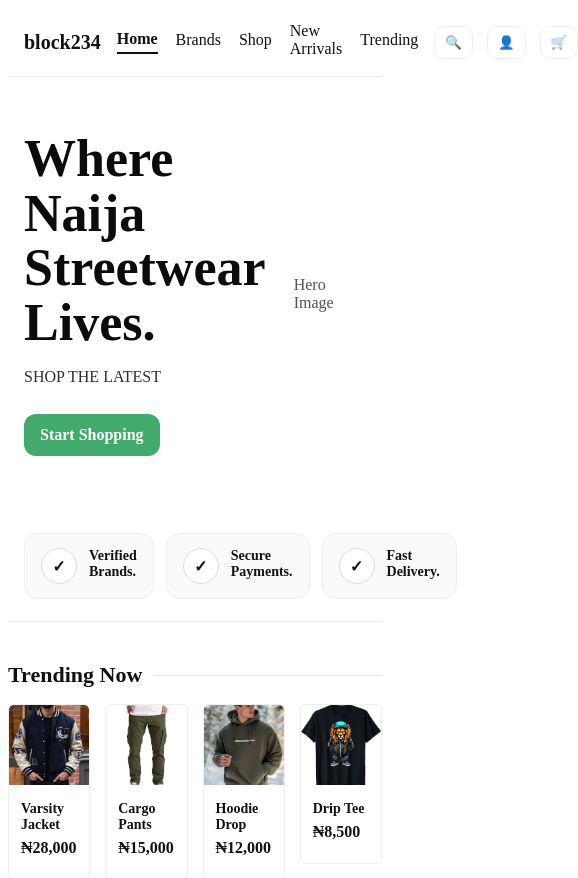
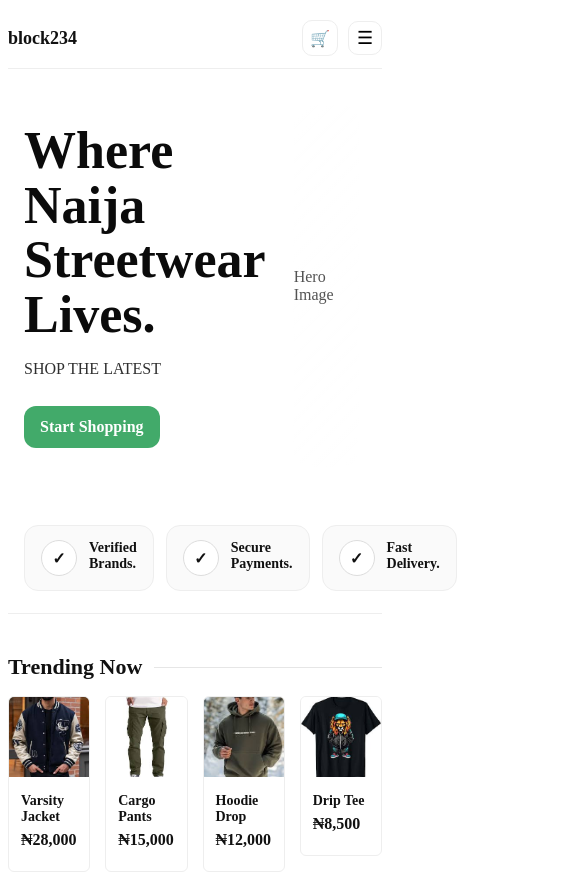
Before and after one commit to Itzteejay70/clothing-web-frontend, a React (Vite) app: page / in a window 390 px wide. Shown: the top 878 px of the page, 578 px wide, since content can reach past the window. Built offline with nearby package versions, Linux system fonts and the light colour scheme.

Commit message:
refactor Navbar component with responsive design and styling updates

```diff
--- a/src/components/layout/Navbar.jsx
+++ b/src/components/layout/Navbar.jsx
@@ -1,76 +1,57 @@
+import { useState } from "react";
 import { Link, NavLink } from "react-router-dom";
-
-const navLinkStyle = ({ isActive }) => ({
-  textDecoration: "none",
-  color: "#111",
-  fontWeight: isActive ? "600" : "400",
-  borderBottom: isActive ? "2px solid #111" : "none",
-  paddingBottom: "4px",
-});
+import "../../styles/home.css";
 
 export default function Navbar() {
+  const [open, setOpen] = useState(false);
+
+  function closeMenu() {
+    setOpen(false);
+  }
+
   return (
-    <header
-      style={{
-        background: "#fff",
-        borderBottom: "1px solid #eee",
-        position: "sticky",
-        top: 0,
-        zIndex: 50,
-      }}
-    >
-      <div
-        style={{
-          maxWidth: "1100px",
-          margin: "0 auto",
-          padding: "14px 16px",
-          display: "flex",
-          alignItems: "center",
-          justifyContent: "space-between",
-          gap: "16px",
-        }}
-      >
-        {/* Logo */}
-        <Link to="/" style={{ textDecoration: "none", color: "#111" }}>
-          <div style={{ fontWeight: 800, fontSize: "20px" }}>
-            block<span style={{ fontWeight: 900 }}>234</span>
-          </div>
+    <header className="nav">
+      <div className="container navInner">
+        {/* Left: Logo */}
+        <Link to="/" className="navLogo" onClick={closeMenu}>
+          block<span>234</span>
         </Link>
 
-        {/* Nav links */}
-        <nav style={{ display: "flex", gap: "18px", alignItems: "center" }}>
-          <NavLink to="/" style={navLinkStyle}>
-            Home
-          </NavLink>
-          <NavLink to="/brands" style={navLinkStyle}>
-            Brands
-          </NavLink>
-          <NavLink to="/shop" style={navLinkStyle}>
-            Shop
-          </NavLink>
-          <NavLink to="/new-arrivals" style={navLinkStyle}>
-            New Arrivals
-          </NavLink>
-          <NavLink to="/trending" style={navLinkStyle}>
-            Trending
-          </NavLink>
+        {/* Desktop links */}
+        <nav className="navLinks">
+          <NavLink to="/" className="navLink">Home</NavLink>
+          <NavLink to="/brands" className="navLink">Brands</NavLink>
+          <NavLink to="/shop" className="navLink">Shop</NavLink>
+          <NavLink to="/new-arrivals" className="navLink">New Arrivals</NavLink>
+          <NavLink to="/trending" className="navLink">Trending</NavLink>
         </nav>
 
-        {/* Right icons (simple placeholders for now) */}
-        <div style={{ display: "flex", gap: "14px", alignItems: "center" }}>
-          <button style={iconBtn}>🔍</button>
-          <button style={iconBtn}>👤</button>
-          <button style={iconBtn}>🛒</button>
+        {/* Right: Icons + Hamburger */}
+        <div className="navActions">
+          <Link to="/cart" className="navIconBtn" aria-label="Cart">
+            🛒
+          </Link>
+
+          {/* Hamburger (mobile only) */}
+          <button
+            className="navMenuBtn"
+            onClick={() => setOpen((v) => !v)}
+            aria-label="Toggle menu"
+            aria-expanded={open}
+          >
+            {open ? "✕" : "☰"}
+          </button>
         </div>
+      </div>
+
+      {/* Mobile menu */}
+      <div className={`navMobile ${open ? "open" : ""}`}>
+        <NavLink to="/" className="navMobileLink" onClick={closeMenu}>Home</NavLink>
+        <NavLink to="/brands" className="navMobileLink" onClick={closeMenu}>Brands</NavLink>
+        <NavLink to="/shop" className="navMobileLink" onClick={closeMenu}>Shop</NavLink>
+        <NavLink to="/new-arrivals" className="navMobileLink" onClick={closeMenu}>New Arrivals</NavLink>
+        <NavLink to="/trending" className="navMobileLink" onClick={closeMenu}>Trending</NavLink>
       </div>
     </header>
   );
 }
-
-const iconBtn = {
-  background: "transparent",
-  border: "1px solid #eee",
-  padding: "8px 10px",
-  borderRadius: "10px",
-  cursor: "pointer",
-};
--- a/src/styles/home.css
+++ b/src/styles/home.css
@@ -542,3 +542,114 @@
     grid-template-columns: 1fr;
   }
 }
+
+/* Navbar */
+/* NAVBAR */
+.nav {
+  position: sticky;
+  top: 0;
+  z-index: 50;
+  background: #fff;
+  border-bottom: 1px solid #eee;
+}
+
+.navInner {
+  display: flex;
+  align-items: center;
+  justify-content: space-between;
+  gap: 12px;
+  padding: 12px 0;
+}
+
+.navLogo {
+  text-decoration: none;
+  color: #111;
+  font-weight: 900;
+  font-size: 18px;
+}
+
+.navLogo span {
+  font-weight: 900;
+}
+
+.navLinks {
+  display: flex;
+  align-items: center;
+  gap: 16px;
+}
+
+.navLink {
+  text-decoration: none;
+  color: #111;
+  font-weight: 700;
+  font-size: 14px;
+}
+
+.navLink.active {
+  color: #6b7f3b;
+}
+
+.navActions {
+  display: flex;
+  align-items: center;
+  gap: 10px;
+}
+
+.navIconBtn {
+  width: 34px;
+  height: 34px;
+  display: grid;
+  place-items: center;
+  text-decoration: none;
+  color: #111;
+  border: 1px solid #eee;
+  border-radius: 10px;
+  background: #fff;
+}
+
+.navMenuBtn {
+  width: 34px;
+  height: 34px;
+  border: 1px solid #eee;
+  border-radius: 10px;
+  background: #fff;
+  cursor: pointer;
+  display: none; /* hidden on desktop */
+  font-size: 18px;
+  line-height: 1;
+}
+
+/* MOBILE MENU PANEL */
+.navMobile {
+  display: none;
+  border-top: 1px solid #eee;
+  background: #fff;
+}
+
+.navMobile.open {
+  display: block;
+}
+
+.navMobileLink {
+  display: block;
+  padding: 12px 16px;
+  text-decoration: none;
+  color: #111;
+  font-weight: 800;
+  border-bottom: 1px solid #f2f2f2;
+}
+
+.navMobileLink.active {
+  color: #6b7f3b;
+}
+
+/* RESPONSIVE */
+@media (max-width: 768px) {
+  .navLinks {
+    display: none; /* hide links on mobile */
+  }
+  .navMenuBtn {
+    display: grid; /* show hamburger */
+    place-items: center;
+  }
+}
```
